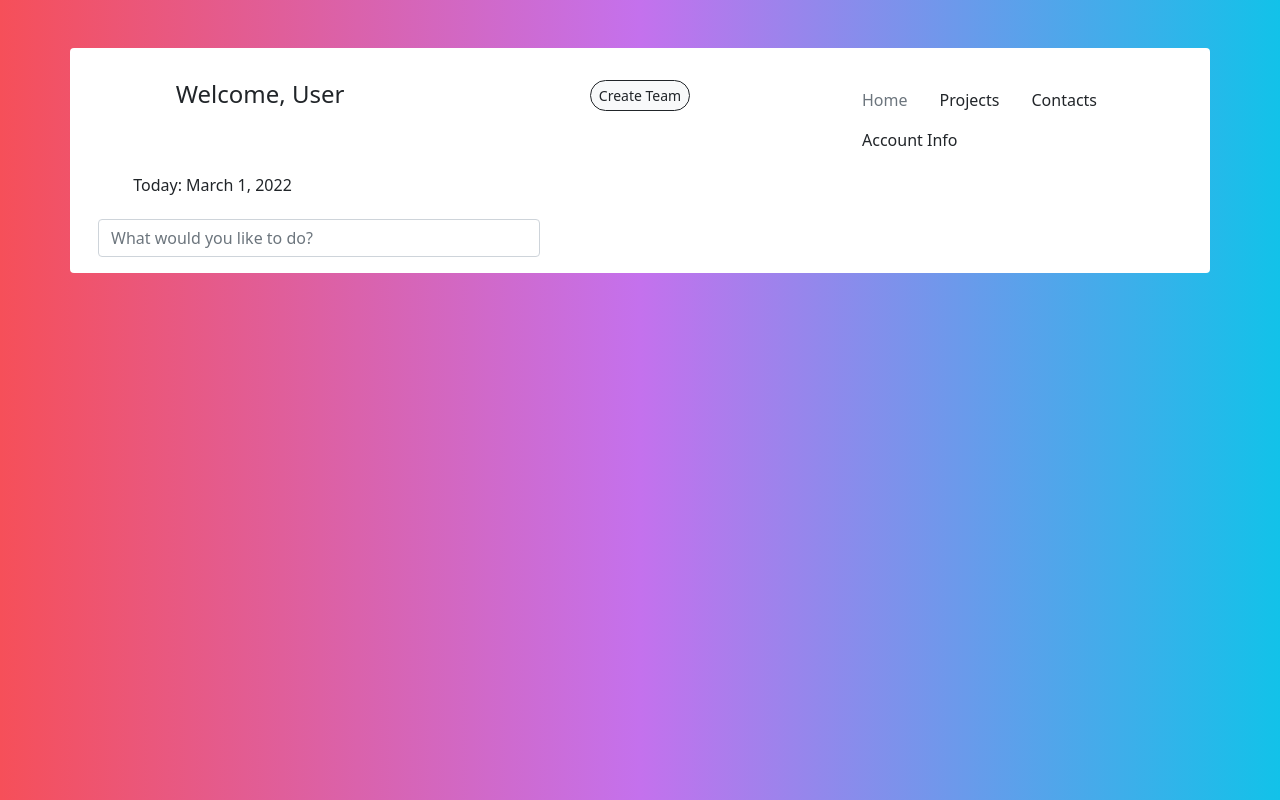
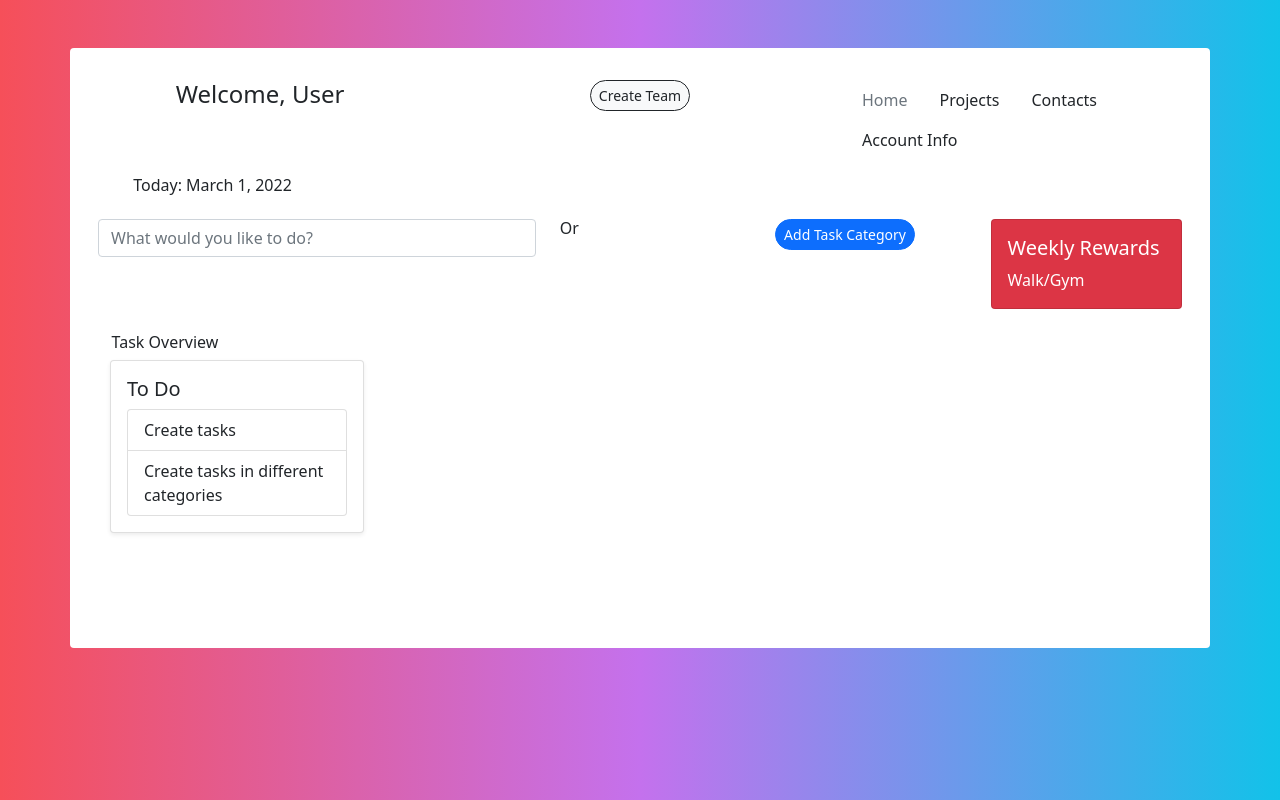
Before and after one commit to CS481-TaskAI/bootstrap-frontend, a React (Create React App) app: page /home in a window 1280 px wide. Built offline with nearby package versions, Linux system fonts and the light colour scheme.

Commit message:
looks rough, but I got a base going so far

```diff
--- a/src/Pages/home.js
+++ b/src/Pages/home.js
@@ -1,6 +1,6 @@
 import React from "react";
 import 'bootstrap/dist/css/bootstrap.min.css'
-import { Button, Col, Container, Form, Nav, Row } from "react-bootstrap";
+import { Button, Card, Col, Container, Form, ListGroup, Nav, Row } from "react-bootstrap";
 
 
 
@@ -69,7 +69,7 @@ function Home(){
     */
     return(
         <>
-            <Container className="bg-white rounded mt-5">
+            <Container fluid="md" className="bg-white rounded mt-5 h-75">
                 <Row className="d-flex justify-content-between mt-4">
                     <Col className="mt-3 p-3 text-center">
                         <h4 className="text-dark ">
@@ -108,7 +108,7 @@ function Home(){
                     </Col>
                 </Row>
 
-                <Row className="mb-3 p-3 g-3">
+                <Row className="d-flex justify-content-between text-start p-3">
                     <Col className="col-5">
                         <Form>
                             <Form.Group controlId="formInputTask">
@@ -117,6 +117,58 @@ function Home(){
                         </Form>
                     </Col>
 
+                    <Col>
+                        <h6 className="text-dark">
+                            Or
+                        </h6>
+                    </Col>
+
+                    <Col>
+                        <Button className="bg-primary btn-sm rounded-pill">
+                            Add Task Category
+                        </Button>
+                    </Col>
+
+                    <Col>
+                       <Card className="text-white bg-danger rounded">
+                            <Card.Body>
+                                <Card.Title>Weekly Rewards</Card.Title>
+                                <Card.Text> Walk/Gym </Card.Text>
+                            </Card.Body>
+                        </Card>
+                    </Col>
+                </Row>
+
+                <Row className="d-flex justify-content-start mt-2">
+                    <Col className="col-2 text-center">
+                        <h6 className="text-body">
+                            Task Overview
+                        </h6>
+                    </Col>
+                </Row>
+
+                <Row className="justify-content-center ms-3">
+                    <Container>
+                        <Row className="mb-3">
+                            <Col className="col-3">
+                                <Card className="shadow-sm text-dark bg-white rounded">
+                                    <Card.Body>
+                                        <Card.Title>To Do</Card.Title>
+                                        <Card.Text>
+                                            <ListGroup>
+                                                <ListGroup.Item>
+                                                    Create tasks
+                                                </ListGroup.Item>
+                                                <ListGroup.Item>
+                                                    Create tasks in different categories
+                                                </ListGroup.Item>
+                                            </ListGroup>
+                                        </Card.Text>
+                                    </Card.Body>
+                                </Card>
+                            </Col>
+                        </Row>
+                    </Container>
                 </Row>
             </Container>
         </>
```
